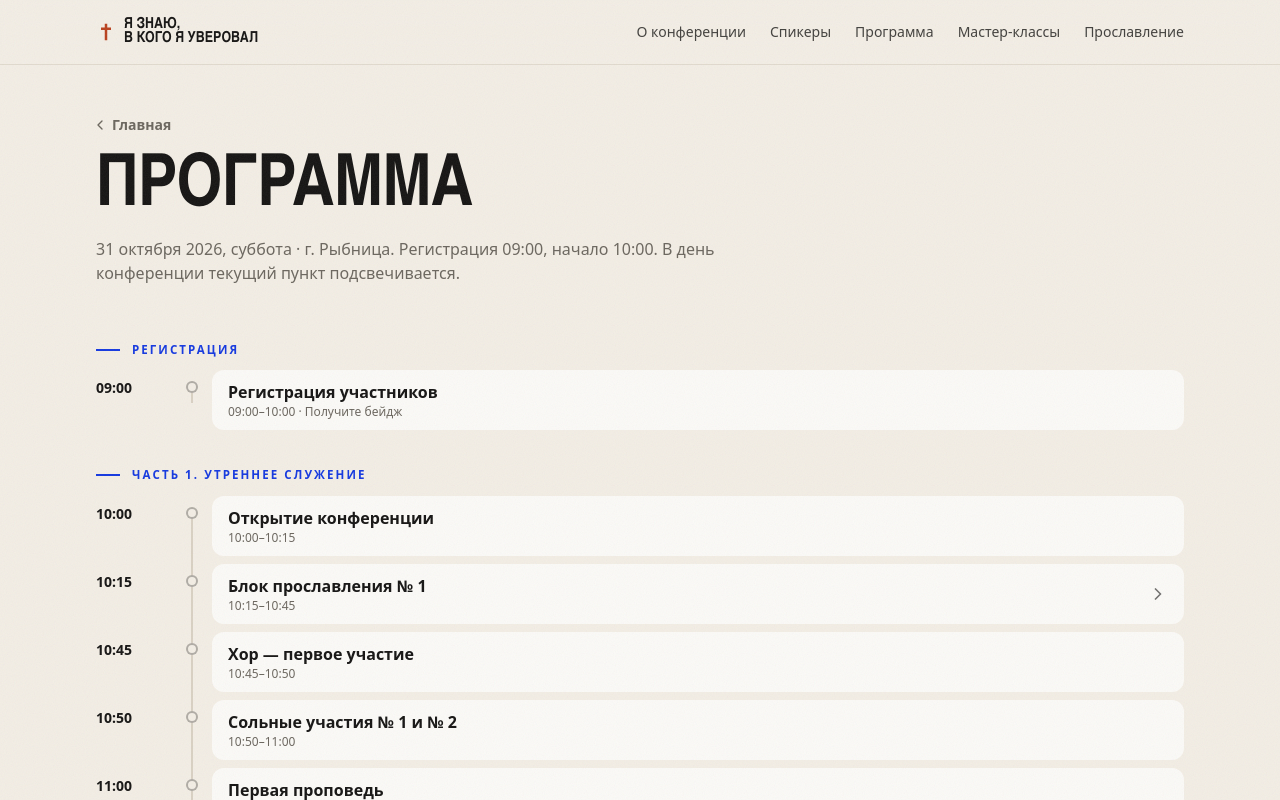
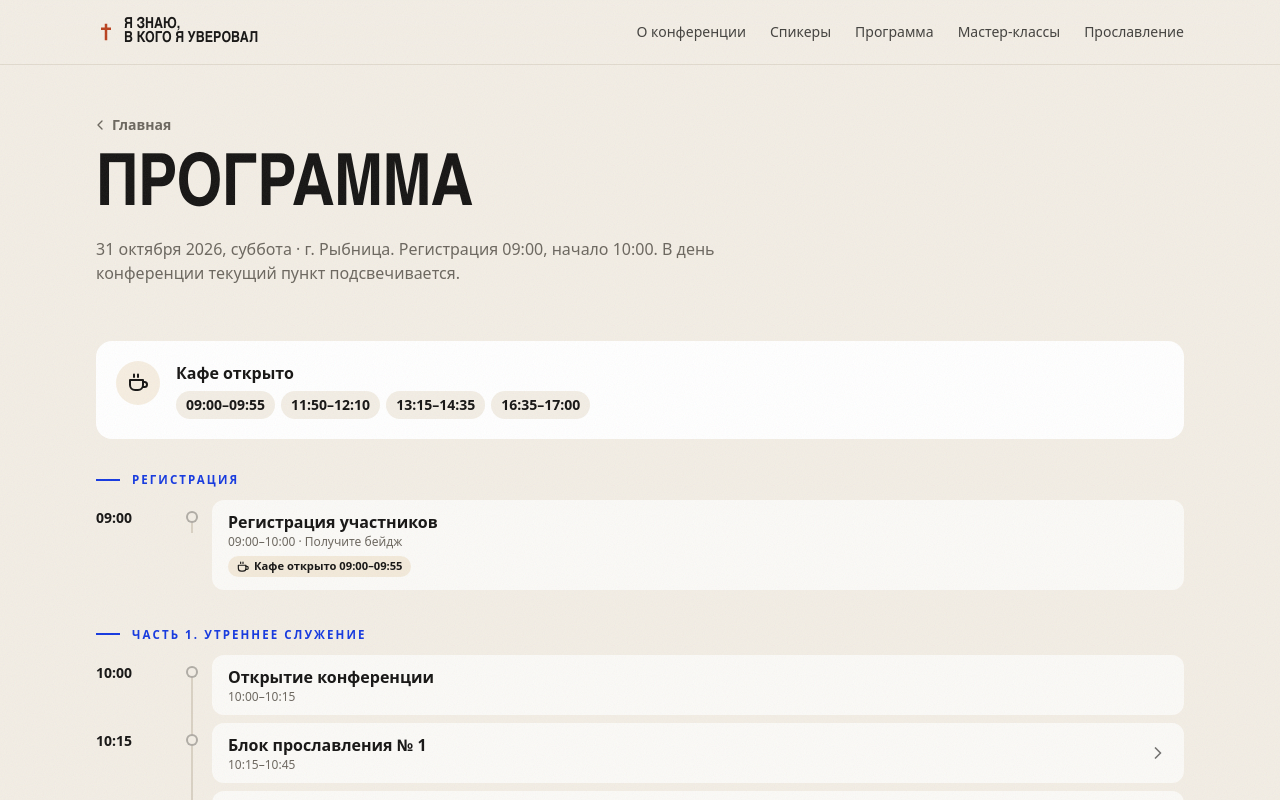
Before and after one commit to Andy33377/conf-site, a Next.js app: page /program in a window 1280 px wide. Shown: the top 800 px of the page. Built offline with nearby package versions, Linux system fonts and the light colour scheme; a web font is replaced by a local one.

Commit message:
Часы работы кафе: в программе и на главной

```diff
--- a/src/app/program/page.tsx
+++ b/src/app/program/page.tsx
@@ -1,5 +1,6 @@
 import type { Metadata } from "next";
-import { conference } from "@/content/conference";
+import { cafeHours, conference } from "@/content/conference";
+import { IconCoffee } from "@/components/icons";
 import { Timeline } from "@/components/timeline";
 import { Container, PageHeader } from "@/components/ui";
 
@@ -13,6 +14,21 @@ export default function ProgramPage() {
         lead={`${conference.dateHuman}, ${conference.weekday.toLowerCase()} · ${conference.city}. Регистрация ${conference.registrationStart}, начало ${conference.start}. В день конференции текущий пункт подсвечивается.`}
       />
       <Container className="max-w-3xl py-8 lg:py-12">
+        <section className="mb-8 flex gap-4 rounded-2xl bg-white p-4 sm:p-5" aria-label="Часы работы кафе">
+          <span className="grid size-11 shrink-0 place-items-center rounded-full bg-ochre/15 text-ink">
+            <IconCoffee className="size-6" />
+          </span>
+          <div className="min-w-0">
+            <h2 className="font-semibold">Кафе открыто</h2>
+            <ul className="mt-1.5 flex flex-wrap gap-1.5">
+              {cafeHours.map((c) => (
+                <li key={c.start} className="rounded-full bg-paper px-2.5 py-1 text-sm font-semibold tabular-nums">
+                  {c.start}–{c.end}
+                </li>
+              ))}
+            </ul>
+          </div>
+        </section>
         <Timeline />
       </Container>
     </>
--- a/src/components/icons.tsx
+++ b/src/components/icons.tsx
@@ -71,3 +71,6 @@ export const IconCheck = (p: P) => (
 export const IconFood = (p: P) => (
   <svg {...base(p)}><path d="M7 3v8a2 2 0 0 0 4 0V3M9 11v10M17 3c-2 0-3 2.5-3 6s1 4 3 4v8" /></svg>
 );
+export const IconCoffee = (p: P) => (
+  <svg {...base(p)}><path d="M4 9h13v5a5 5 0 0 1-5 5H9a5 5 0 0 1-5-5V9Z" /><path d="M17 11h1.5a2.5 2.5 0 0 1 0 5H17" /><path d="M8 3.5v2.5M12 3.5v2.5" /></svg>
+);
--- a/src/components/live-now.tsx
+++ b/src/components/live-now.tsx
@@ -3,8 +3,8 @@
 import Link from "next/link";
 import { useEffect, useState } from "react";
 import { conference } from "@/content/conference";
-import { fmtMin, getLiveState, type LiveState } from "@/lib/time";
-import { IconArrow } from "./icons";
+import { cafeOpenNow, fmtMin, getLiveState, type LiveState } from "@/lib/time";
+import { IconArrow, IconCoffee } from "./icons";
 
 /**
  * «Сейчас идёт / Далее». До конференции — обратный отсчёт, после — ссылка на записи.
@@ -24,6 +24,14 @@ export function LiveNow() {
     "relative flex min-h-[112px] flex-col justify-center overflow-hidden rounded-2xl bg-ink p-5 text-paper shadow-[0_18px_40px_-24px_rgba(0,0,0,.6)]";
 
   if (!state) return <div className={box} aria-hidden />;
+
+  // «Кафе открыто до …» — во время работы кафе (перерывы, обед, регистрация)
+  const cafe = cafeOpenNow();
+  const cafeLine = cafe && (
+    <p className="mt-3 inline-flex items-center gap-1.5 self-start rounded-full bg-sun/15 px-3 py-1 text-sm font-semibold text-sun">
+      <IconCoffee className="size-4" /> Кафе открыто до {cafe.end}
+    </p>
+  );
 
   if (state.kind === "before")
     return (
@@ -49,6 +57,7 @@ export function LiveNow() {
         <p className="mt-2 flex items-center gap-1 text-sm text-paper/70">
           Оставить отзыв <IconArrow className="size-4 transition-transform group-hover:translate-x-1" />
         </p>
+        {cafeLine}
       </Link>
     );
 
@@ -61,6 +70,7 @@ export function LiveNow() {
           {state.next.start}–{state.next.end}
           {state.next.place && ` · ${state.next.place}`}
         </p>
+        {cafeLine}
       </Link>
     );
 
@@ -85,6 +95,7 @@ export function LiveNow() {
           <span className="text-paper/50">Далее в {next.start}:</span> {next.title}
         </p>
       )}
+      {cafeLine}
     </Link>
   );
 }
--- a/src/components/timeline.tsx
+++ b/src/components/timeline.tsx
@@ -3,8 +3,8 @@
 import Link from "next/link";
 import { useEffect, useState, type ElementType } from "react";
 import { program, schedule } from "@/content/conference";
-import { getLiveState } from "@/lib/time";
-import { IconChevron } from "./icons";
+import { cafeSlotFor, getLiveState } from "@/lib/time";
+import { IconChevron, IconCoffee } from "./icons";
 
 /** Индекс текущего пункта и последнего завершённого (в плоском списке schedule) */
 function useProgress() {
@@ -50,6 +50,7 @@ export function Timeline() {
               const first = ii === 0;
               const last = ii === block.items.length - 1;
               const Row = (item.href ? Link : "div") as ElementType;
+              const cafe = cafeSlotFor(item);
               return (
                 <li key={item.start} className="grid grid-cols-[3.6rem_1.25rem_1fr] sm:grid-cols-[5rem_2rem_1fr]">
                   <time
@@ -86,6 +87,15 @@ export function Timeline() {
                         {item.start}–{item.end}
                         {item.note && ` · ${item.note}`}
                       </span>
+                      {cafe && (
+                        <span
+                          className={`mt-1.5 inline-flex items-center gap-1 rounded-full px-2 py-0.5 text-[0.7rem] font-semibold ${
+                            isNow ? "bg-white/15 text-white" : "bg-ochre/15 text-ink"
+                          }`}
+                        >
+                          <IconCoffee className="size-3.5" /> Кафе открыто {cafe.start}–{cafe.end}
+                        </span>
+                      )}
                     </span>
                     {item.href && <IconChevron className="size-5 shrink-0 opacity-60" />}
                   </Row>
--- a/src/content/conference.ts
+++ b/src/content/conference.ts
@@ -85,6 +85,14 @@ export const program: ScheduleBlock[] = [
       { start: "16:15", end: "16:35", title: "Заключение и общая молитва" },
     ],
   },
+];
+
+/** Часы работы кафе в день конференции */
+export const cafeHours: { start: string; end: string }[] = [
+  { start: "09:00", end: "09:55" },
+  { start: "11:50", end: "12:10" },
+  { start: "13:15", end: "14:35" },
+  { start: "16:35", end: "17:00" },
 ];
 
 /** Плоский список всех пунктов — для «Сейчас идёт» */
@@ -179,10 +187,10 @@ export const masterclasses: Masterclass[] = [
   {
     slug: "media",
     title: "Медиаслужение",
-    short: "Современные технологии на служении Церкви.",
+    short: "Съёмка, соцсети и SMM в служении.",
     description:
-      "Трансляции, звук, свет, соцсети и дизайн — как использовать современные технологии, чтобы служить Церкви и доносить Евангелие.",
-    forWhom: "Тем, кто служит в медиа, звуке, трансляциях или соцсетях церкви.",
+      "Как снимать фото и видео на телефон, вести соцсети церкви и молодёжи, какие инструменты помогают продвигать контент и как через соцсети доносить Евангелие.",
+    forWhom: "Тем, кто снимает, ведёт соцсети церкви или молодёжного служения или хочет начать служить в медиа.",
     host: "Кристина Плукчи",
     time: mcTime,
     image: "/img/mc-media.webp",
--- a/src/lib/time.ts
+++ b/src/lib/time.ts
@@ -1,4 +1,4 @@
-import { conference, schedule, type ScheduleItem } from "@/content/conference";
+import { cafeHours, conference, schedule, type ScheduleItem } from "@/content/conference";
 
 const toMin = (hhmm: string) => {
   const [h, m] = hhmm.split(":").map(Number);
@@ -112,3 +112,15 @@ export function markFeedbackSent() {
     localStorage.setItem(FEEDBACK_SENT_KEY, "1");
   } catch {}
 }
+
+/** Окно работы кафе, которое пересекается с пунктом программы (для плашки в расписании) */
+export function cafeSlotFor(item: { start: string; end: string }) {
+  return cafeHours.find((c) => toMin(c.start) < toMin(item.end) && toMin(c.end) > toMin(item.start));
+}
+
+/** Открыто ли кафе прямо сейчас (только в день конференции) — возвращает окно или null */
+export function cafeOpenNow() {
+  const { date, minutes } = nowInConferenceTz();
+  if (date !== conference.date) return null;
+  return cafeHours.find((c) => minutes >= toMin(c.start) && minutes < toMin(c.end)) ?? null;
+}
```
Also changed, not shown: public/img/mc-media.webp.
